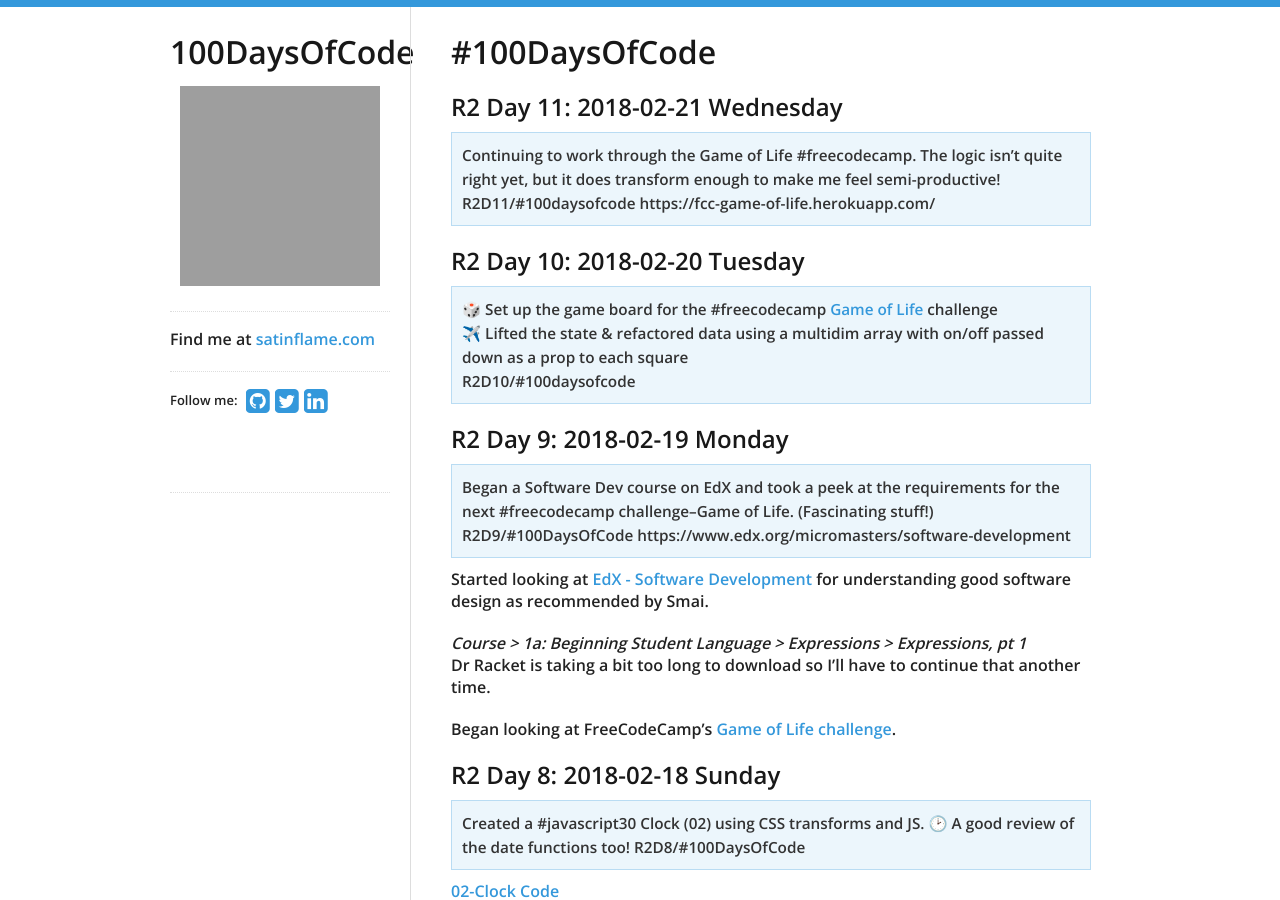
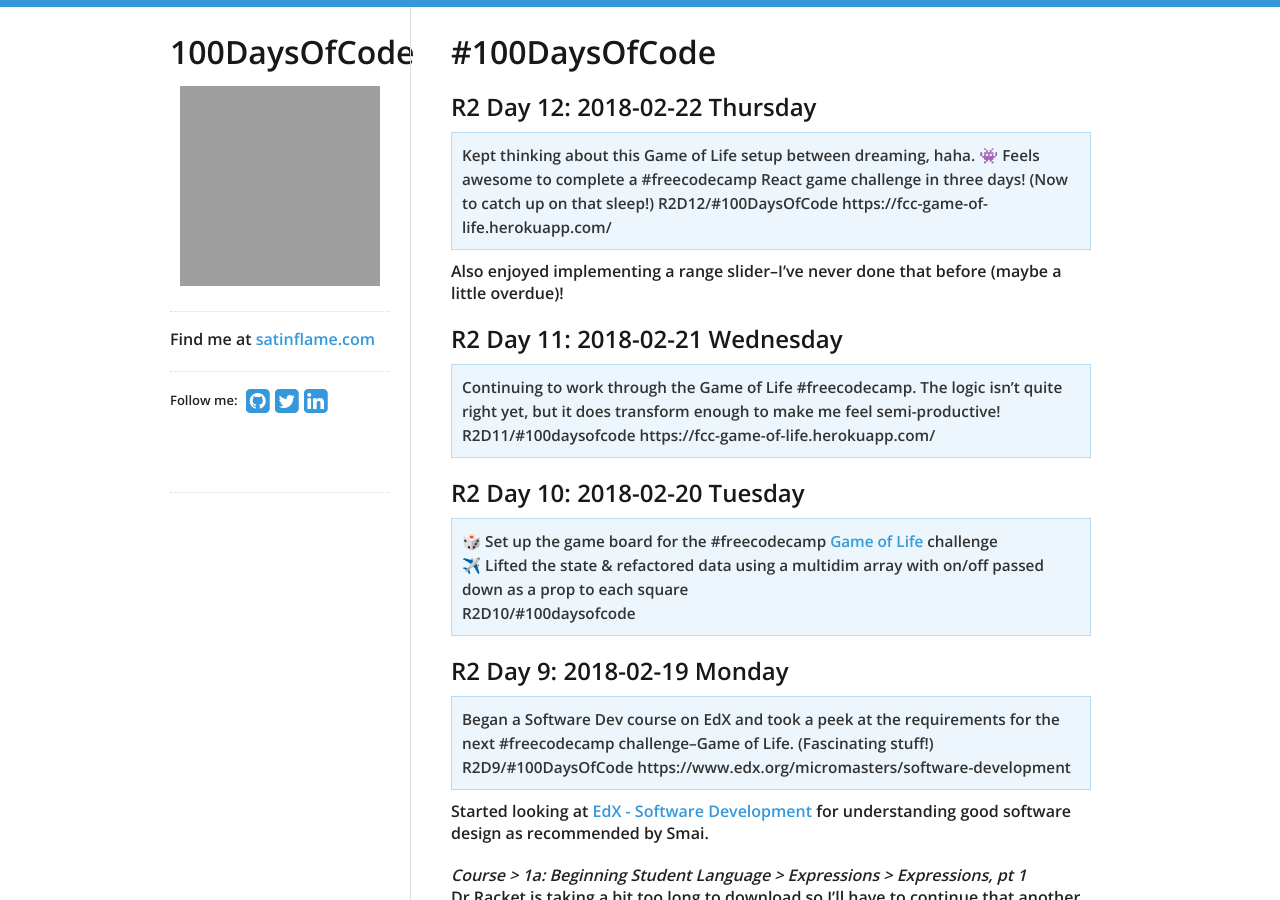
Before and after one commit to virtual/100daysofcode, a Jekyll site: the page built from index.md, in a window 1280 px wide and 900 px high. Built offline with Jekyll 4.4.1, drawn with Linux system fonts in a browser that asks for light colours; nearby versions of some CDN libraries; our own code applies the rules of GitHub Pages for plain Markdown files; grey boxes are pictures that could not be loaded.

Commit message:
Update index.md

```diff
--- a/index.md
+++ b/index.md
@@ -1,4 +1,10 @@
 # #100DaysOfCode
+
+## R2 Day 12: 2018-02-22 Thursday
+
+> Kept thinking about this Game of Life setup between dreaming, haha. 👾 Feels awesome to complete a #freecodecamp React game challenge in three days! (Now to catch up on that sleep!) R2D12/#100DaysOfCode https://fcc-game-of-life.herokuapp.com/
+
+Also enjoyed implementing a range slider--I've never done that before (maybe a little overdue)!
 
 ## R2 Day 11: 2018-02-21 Wednesday
 
```
